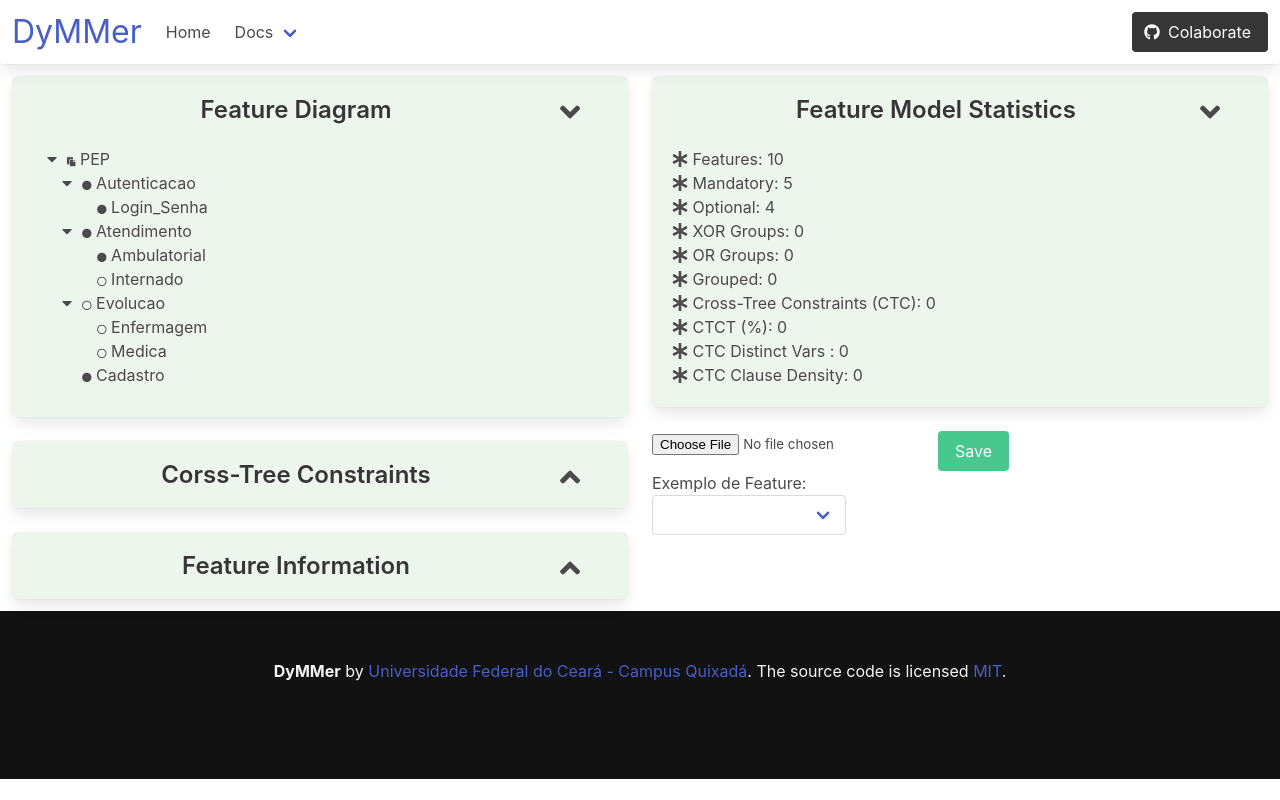
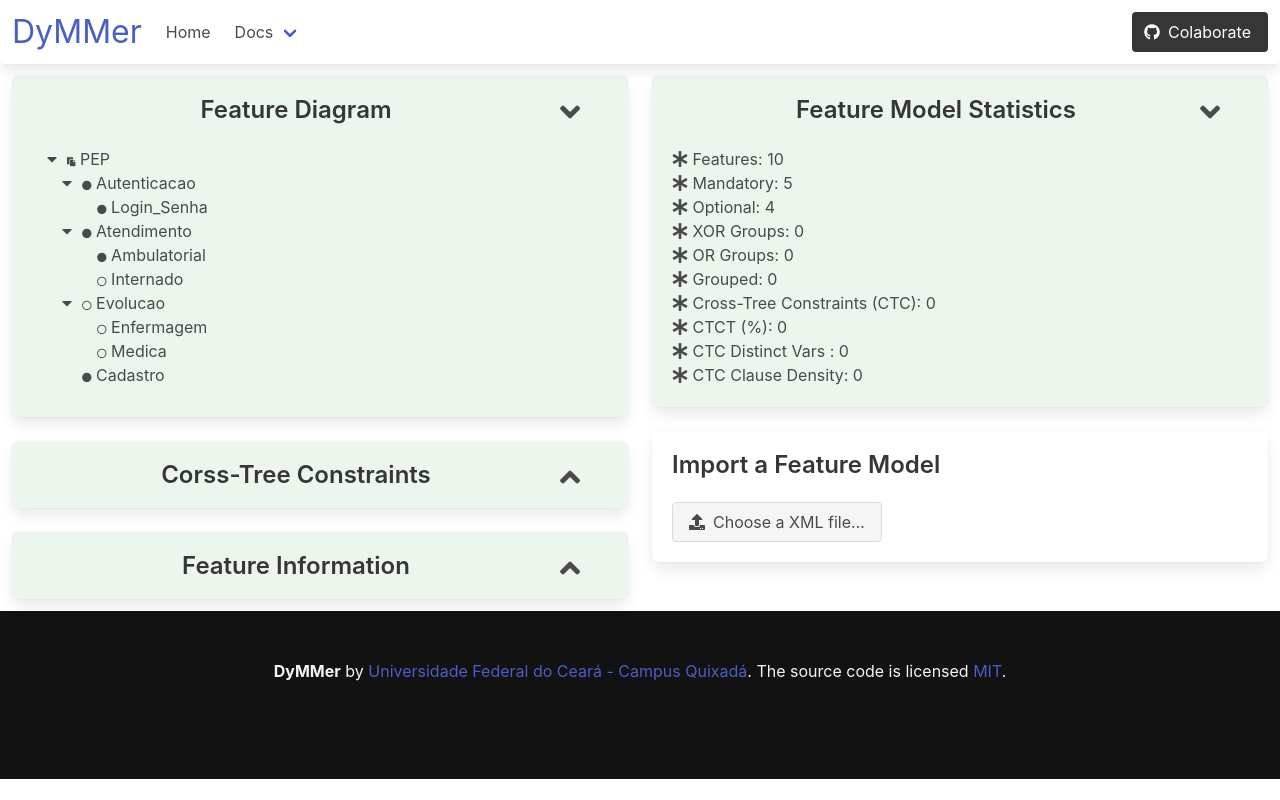
Before and after one commit to rgllima/Dymmer-Web, a Vue app: page /#/ in a window 1280 px wide. Built offline with nearby package versions, Linux system fonts and the light colour scheme; what vue-resource would draw is missing.

Commit message:
Integration with the Dymmer-Server and implementation of the model import features

```diff
--- a/src/components/Tree.vue
+++ b/src/components/Tree.vue
@@ -171,20 +171,25 @@
 
           </div>
 
-          <div id="button-test">
-            <input type="file" id="teste" ref="MyXMLFile" @change="teste">
-            <a class="button is-success" @click="sendXML">Save</a>
+          <div id="button-test" class="box">
+            <h2 class="title is-4">Import a Feature Model</h2>
+
+            <div class="file">
+              <label class="file-label">
+                <input class="file-input" type="file" name="xmlString" id="getXmlToString" ref="MyXMLFile" @change="getXmlToString">
+                <span class="file-cta">
+                  <span class="file-icon">
+                    <i class="fas fa-upload"></i>
+                  </span>
+                  <span class="file-label">
+                    Choose a XML file…
+                  </span>
+                </span>
+              </label>
+            </div>
           </div>
 
-          <div class="control">
-            <h2>Exemplo de Feature:</h2>
-            <div class="select">
-              <select v-model="selected">
-                <option value="2" selected>Feature de Teste 1</option>
-                <option value="1">Feature de Teste 2</option>
-              </select>
-            </div>
-          </div>
+
 
       </div> <!--manage-tree-->
     </div>
@@ -206,13 +211,13 @@ import {
   } from '../services/featureModelMeasures'
 
 import ExampleFeatureModel from '../.././static/featureModelExample.json'
-import ExampleFeatureModel2 from '../.././static/featureModelExample2.json'
 
 export default {
   name: 'HelloWorld',
     data() {
       return {
-        files:[],
+        //files:[],
+        xmlData: null,
         openAll: true,
         feature_model: ExampleFeatureModel.feature_model,
         feature_statistics: {
@@ -246,19 +251,23 @@ export default {
         let inputs = document.getElementsByClassName('input')
         for (var i = 0; i < inputs.length; i++) inputs[i].disabled = true
       },
-      teste(ev) {
+      getXmlToString(ev) {
         const file = ev.target.files[0];
         const reader = new FileReader();
 
-        reader.onload = e =>  console.log(e.target.result)
+        reader.onload = e =>  {
+          this.$http.
+            post('https://dymmer-server.herokuapp.com/xml/xml-to-json',
+              {
+                xmlString: e.target.result
+              }
+            ).then(res => {
+              console.log(res.body)
+              this.feature_model = res.body
+              this.featureStatistics(res.body.feature_tree[0])
+            })
+        }
         reader.readAsText(file);
-      },
-      sendXML() {
-        // this.$http.post('http://4e20fa6f.ngrok.io/xml/xml-to-json', this.$refs.MyXMLFile.files[0],{
-        //    headers: {
-        //        'Content-Type': 'multipart/form-data'
-        //    }
-        // })
       },
       async featureStatistics(feature_tree) {
         this.feature_statistics.features = await numberOfFeatures(feature_tree) + 1
@@ -280,18 +289,6 @@ export default {
       //console.log(JSON.parse(JSON.stringify(this.feature_model.feature_tree[0])))
       this.featureStatistics(this.feature_model.feature_tree[0])
       //this.formatHTMLConstraints();
-    },
-    computed: {
-      selected: {
-        get() {
-          return null
-        },
-        set(feature) {
-          if(feature==1) this.feature_model = ExampleFeatureModel.feature_model
-          else this.feature_model = ExampleFeatureModel2.feature_model
-          this.featureStatistics(this.feature_model.feature_tree[0])
-        }
-      }
     }
   }
 
```
Also changed, not shown: 1 other file (tests, documents, lock files or other folders).
